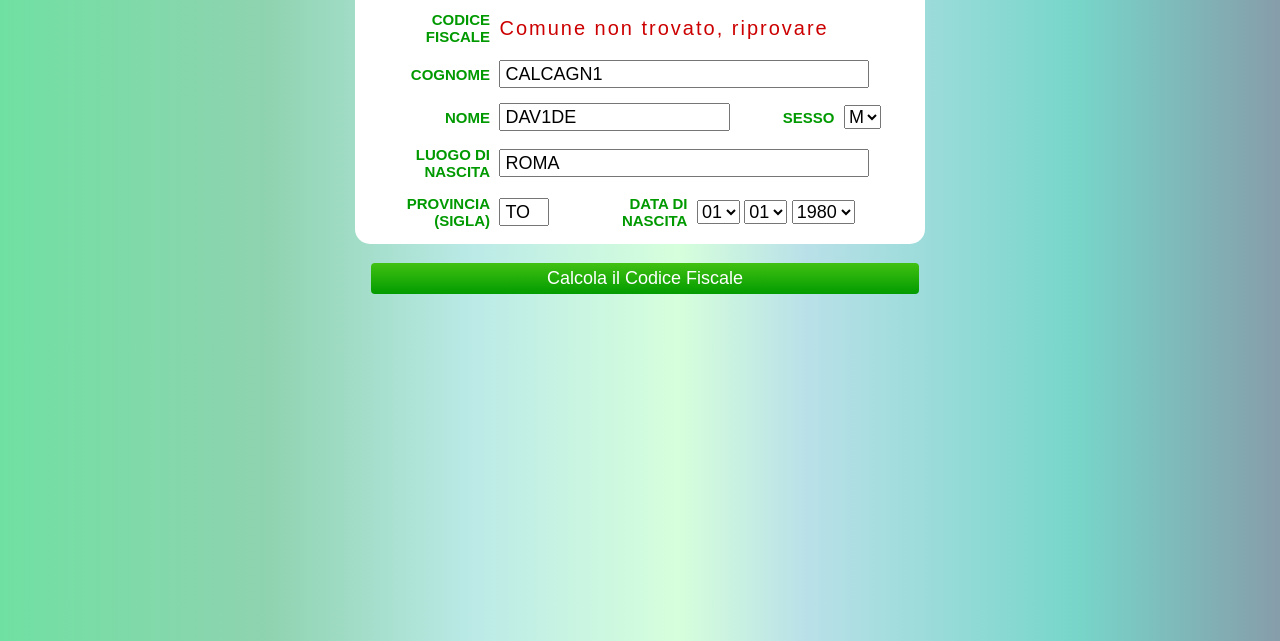
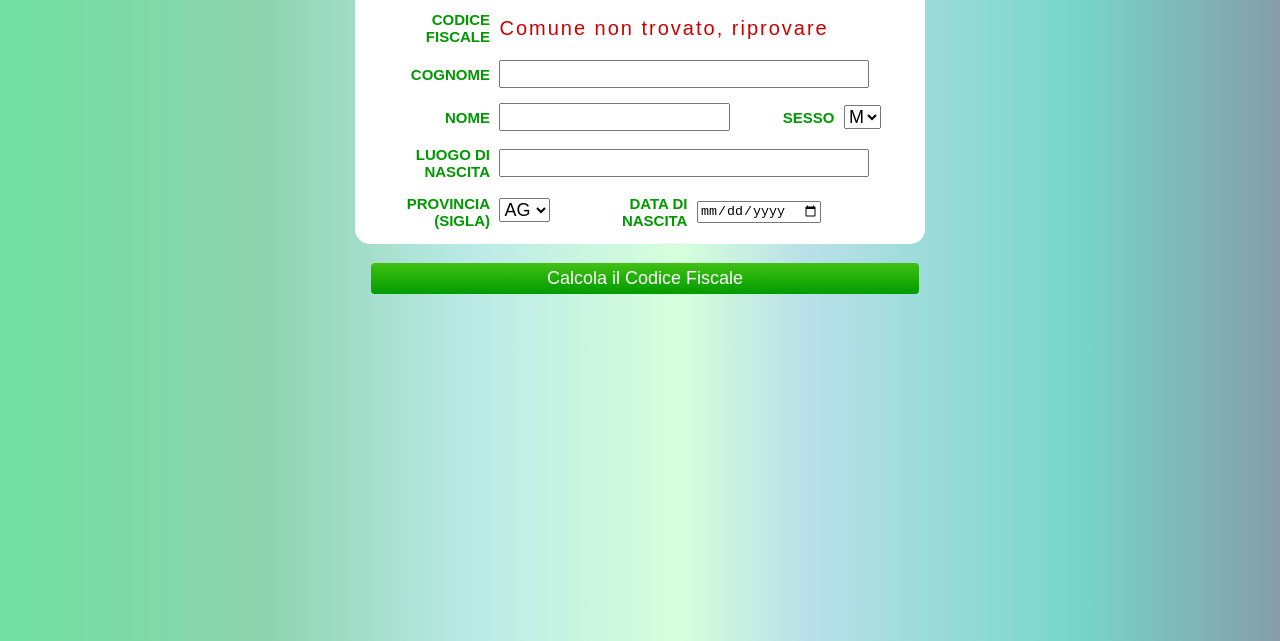
Before and after one commit to elmoriconi/web1, a plain HTML site: page copia_web1/codFiscale.html in a window 1280 px wide. Shown: the part 159-800 px from the top of the page. Drawn offline with Linux system fonts and the light colour scheme.

Commit message:
x dvdclcgn

```diff
--- a/copia_web1/codFiscale.html
+++ b/copia_web1/codFiscale.html
@@ -1,6 +1,7 @@
 <html>
     <head>
         <title>Calcolo Codice Fiscale</title>
+        <script src="listaprovince.js"></script>
         <style>
             body {
             margin: 0;
@@ -388,6 +389,40 @@
             div#ijToolsBar { display: none; }
             }
             </style>
+            <script>
+                window.onload=function()
+                {
+                    var selectList = document.getElementById("id_prov");
+                    for (var k in PROVINCE) {
+                        var option = document.createElement("option");
+                        option.value = k;
+                        option.text = k;
+                        selectList.appendChild(option);
+                    }
+                }
+                function VerificaCampi()
+                {
+                    //console.log("Data inserita: " + document.getElementById("data_n").value);
+                    var dataInserita = new Date(document.getElementById("data_n").value);
+                    var today = new Date();
+                    //console.log("Data corrente: " + today);
+                    today.toDateString();
+                    dataInserita.toDateString();
+                    if (today < dataInserita)
+                    {
+                        console.log("Errore");
+                        return false;
+                    }
+                    return true;
+                }
+                function CalcolaCodiceFiscale()
+                {
+                    console.log("Mi hai chiesto di calcolare il codice fiscale");
+                    if(VerificaCampi() == false){
+                        return event.preventDefault();
+                    }
+                }
+            </script>
     </head>
     <body>
         <form id="calcolo" class="ERR" action="/" method="POST">
@@ -404,16 +439,16 @@
 
 	<div class="field cognome">
 		<div class="label">COGNOME</div>
-		<div class="input"><input type="text" name="cognome" value="calcagn1" id="input_cognome" /></div>
+		<div class="input"><input type="text" name="cognome" id="input_cognome" pattern="[a-zA-Z ]+" required/></div>
 	</div>
 
 	<div class="field nome">
 		<div class="label">NOME</div>
-		<div class="input"><input type="text" name="nome" value="dav1de" id="input_nome" /></div>
+		<div class="input"><input type="text" name="nome" id="input_nome" pattern="[a-zA-Z ]+" required/></div>
 	</div>
 
 	<div class="field sesso">
-		<div class="label">SESSO</div>
+		<div class="label" required>SESSO</div>
 		<div class="input">
 			<select name="sesso">
 				<option value="M" SELECTED>M</option>
@@ -423,197 +458,27 @@
 	</div>
 
 	<div class="field luogo">
-		<div class="label">LUOGO DI NASCITA</div>
-		<div class="input"><input type="text" name="luogo" value="roma" /></div>
+		<div class="label" required>LUOGO DI NASCITA</div>
+		<div class="input"><input type="text" name="luogo" /></div>
 	</div>
 
 	<div class="field provincia">
-		<div class="label">PROVINCIA (SIGLA)</div>
-		<div class="input"><input type="text" name="prov" value="To" maxlength="2" /></div>
+		<div class="label" required>PROVINCIA (SIGLA)</div>
+		<!--<div class="input"><input type="text" name="prov" maxlength="2" /></div>-->
+        <select id="id_prov" name="prov" required>
+
+        </select>
 	</div>
 
 	<div class="field data">
-		<div class="label">DATA DI NASCITA</div>
+		<div class="label" required>DATA DI NASCITA</div>
 		<div class="input">
-			<select name="gdate">
-<option value="01" SELECTED>01</option>
-<option value="02">02</option>
-<option value="03">03</option>
-<option value="04">04</option>
-<option value="05">05</option>
-<option value="06">06</option>
-<option value="07">07</option>
-<option value="08">08</option>
-<option value="09">09</option>
-<option value="10">10</option>
-<option value="11">11</option>
-<option value="12">12</option>
-<option value="13">13</option>
-<option value="14">14</option>
-<option value="15">15</option>
-<option value="16">16</option>
-<option value="17">17</option>
-<option value="18">18</option>
-<option value="19">19</option>
-<option value="20">20</option>
-<option value="21">21</option>
-<option value="22">22</option>
-<option value="23">23</option>
-<option value="24">24</option>
-<option value="25">25</option>
-<option value="26">26</option>
-<option value="27">27</option>
-<option value="28">28</option>
-<option value="29">29</option>
-<option value="30">30</option>
-<option value="31">31</option>
-</select>
-<select name="mdate">
-<option value="01" SELECTED>01</option>
-<option value="02">02</option>
-<option value="03">03</option>
-<option value="04">04</option>
-<option value="05">05</option>
-<option value="06">06</option>
-<option value="07">07</option>
-<option value="08">08</option>
-<option value="09">09</option>
-<option value="10">10</option>
-<option value="11">11</option>
-<option value="12">12</option>
-</select>
-<select name="adate">
-<option value="1900">1900</option>
-<option value="1901">1901</option>
-<option value="1902">1902</option>
-<option value="1903">1903</option>
-<option value="1904">1904</option>
-<option value="1905">1905</option>
-<option value="1906">1906</option>
-<option value="1907">1907</option>
-<option value="1908">1908</option>
-<option value="1909">1909</option>
-<option value="1910">1910</option>
-<option value="1911">1911</option>
-<option value="1912">1912</option>
-<option value="1913">1913</option>
-<option value="1914">1914</option>
-<option value="1915">1915</option>
-<option value="1916">1916</option>
-<option value="1917">1917</option>
-<option value="1918">1918</option>
-<option value="1919">1919</option>
-<option value="1920">1920</option>
-<option value="1921">1921</option>
-<option value="1922">1922</option>
-<option value="1923">1923</option>
-<option value="1924">1924</option>
-<option value="1925">1925</option>
-<option value="1926">1926</option>
-<option value="1927">1927</option>
-<option value="1928">1928</option>
-<option value="1929">1929</option>
-<option value="1930">1930</option>
-<option value="1931">1931</option>
-<option value="1932">1932</option>
-<option value="1933">1933</option>
-<option value="1934">1934</option>
-<option value="1935">1935</option>
-<option value="1936">1936</option>
-<option value="1937">1937</option>
-<option value="1938">1938</option>
-<option value="1939">1939</option>
-<option value="1940">1940</option>
-<option value="1941">1941</option>
-<option value="1942">1942</option>
-<option value="1943">1943</option>
-<option value="1944">1944</option>
-<option value="1945">1945</option>
-<option value="1946">1946</option>
-<option value="1947">1947</option>
-<option value="1948">1948</option>
-<option value="1949">1949</option>
-<option value="1950">1950</option>
-<option value="1951">1951</option>
-<option value="1952">1952</option>
-<option value="1953">1953</option>
-<option value="1954">1954</option>
-<option value="1955">1955</option>
-<option value="1956">1956</option>
-<option value="1957">1957</option>
-<option value="1958">1958</option>
-<option value="1959">1959</option>
-<option value="1960">1960</option>
-<option value="1961">1961</option>
-<option value="1962">1962</option>
-<option value="1963">1963</option>
-<option value="1964">1964</option>
-<option value="1965">1965</option>
-<option value="1966">1966</option>
-<option value="1967">1967</option>
-<option value="1968">1968</option>
-<option value="1969">1969</option>
-<option value="1970">1970</option>
-<option value="1971">1971</option>
-<option value="1972">1972</option>
-<option value="1973">1973</option>
-<option value="1974">1974</option>
-<option value="1975">1975</option>
-<option value="1976">1976</option>
-<option value="1977">1977</option>
-<option value="1978">1978</option>
-<option value="1979">1979</option>
-<option value="1980" SELECTED>1980</option>
-<option value="1981">1981</option>
-<option value="1982">1982</option>
-<option value="1983">1983</option>
-<option value="1984">1984</option>
-<option value="1985">1985</option>
-<option value="1986">1986</option>
-<option value="1987">1987</option>
-<option value="1988">1988</option>
-<option value="1989">1989</option>
-<option value="1990">1990</option>
-<option value="1991">1991</option>
-<option value="1992">1992</option>
-<option value="1993">1993</option>
-<option value="1994">1994</option>
-<option value="1995">1995</option>
-<option value="1996">1996</option>
-<option value="1997">1997</option>
-<option value="1998">1998</option>
-<option value="1999">1999</option>
-<option value="2000">2000</option>
-<option value="2001">2001</option>
-<option value="2002">2002</option>
-<option value="2003">2003</option>
-<option value="2004">2004</option>
-<option value="2005">2005</option>
-<option value="2006">2006</option>
-<option value="2007">2007</option>
-<option value="2008">2008</option>
-<option value="2009">2009</option>
-<option value="2010">2010</option>
-<option value="2011">2011</option>
-<option value="2012">2012</option>
-<option value="2013">2013</option>
-<option value="2014">2014</option>
-<option value="2015">2015</option>
-<option value="2016">2016</option>
-<option value="2017">2017</option>
-<option value="2018">2018</option>
-<option value="2019">2019</option>
-<option value="2020">2020</option>
-<option value="2021">2021</option>
-<option value="2022">2022</option>
-<option value="2023">2023</option>
-<option value="2024">2024</option>
-</select>
+            <input id="data_n" type="date" name="data_nascita" min="1900-01-01" max required>
 		</div>
 	</div>
 
 	<div class="submit">
-				<input type="submit" value="Calcola il Codice Fiscale">
+				<input type="submit" value="Calcola il Codice Fiscale" onClick="CalcolaCodiceFiscale()">
 			</div>
 </form>
     </body>
--- /dev/null
+++ b/copia_web1/listaprovince.js
@@ -0,0 +1,111 @@
+const PROVINCE = {
+    AG: "Agrigento",
+    AL: "Alessandria",
+    AN: "Ancona",
+    AO: "Aosta",
+    AP: "Ascoli Piceno",
+    AQ: "L'Aquila",
+    AR: "Arezzo",
+    AT: "Asti",
+    AV: "Avellino",
+    BA: "Bari",
+    BG: "Bergamo",
+    BI: "Biella",
+    BL: "Belluno",
+    BN: "Benevento",
+    BO: "Bologna",
+    BR: "Brindisi",
+    BS: "Brescia",
+    BT: "Barletta-Andria-Trani",
+    BZ: "Bolzano",
+    CA: "Cagliari",
+    CB: "Campobasso",
+    CE: "Caserta",
+    CH: "Chieti",
+    CL: "Caltanissetta",
+    CN: "Cuneo",
+    CO: "Como",
+    CR: "Cremona",
+    CS: "Cosenza",
+    CT: "Catania",
+    CZ: "Catanzaro",
+    EN: "Enna",
+    FC: "ForlÃ¬-Cesena",
+    FE: "Ferrara",
+    FG: "Foggia",
+    FI: "Firenze",
+    FM: "Fermo",
+    FR: "Frosinone",
+    GE: "Genova",
+    GO: "Gorizia",
+    GR: "Grosseto",
+    IM: "Imperia",
+    IS: "Isernia",
+    KR: "Crotone",
+    LC: "Lecco",
+    LE: "Lecce",
+    LI: "Livorno",
+    LO: "Lodi",
+    LT: "Latina",
+    LU: "Lucca",
+    MB: "Monza e della Brianza",
+    MC: "Macerata",
+    ME: "Messina",
+    MI: "Milano",
+    MN: "Mantova",
+    MO: "Modena",
+    MS: "Massa-Carrara",
+    MT: "Matera",
+    NA: "Napoli",
+    NO: "Novara",
+    NU: "Nuoro",
+    OR: "Oristano",
+    PA: "Palermo",
+    PC: "Piacenza",
+    PD: "Padova",
+    PE: "Pescara",
+    PG: "Perugia",
+    PI: "Pisa",
+    PN: "Pordenone",
+    PO: "Prato",
+    PR: "Parma",
+    PT: "Pistoia",
+    PU: "Pesaro e Urbino",
+    PV: "Pavia",
+    PZ: "Potenza",
+    RA: "Ravenna",
+    RC: "Reggio Calabria",
+    RE: "Reggio Emilia",
+    RG: "Ragusa",
+    RI: "Rieti",
+    RM: "Roma",
+    RN: "Rimini",
+    RO: "Rovigo",
+    SA: "Salerno",
+    SI: "Siena",
+    SO: "Sondrio",
+    SP: "La Spezia",
+    SR: "Siracusa",
+    SS: "Sassari",
+    SU: "Sud Sardegna",
+    SV: "Savona",
+    TA: "Taranto",
+    TE: "Teramo",
+    TN: "Trento",
+    TO: "Torino",
+    TP: "Trapani",
+    TR: "Terni",
+    TS: "Trieste",
+    TV: "Treviso",
+    UD: "Udine",
+    VA: "Varese",
+    VB: "Verbano-Cusio-Ossola",
+    VC: "Vercelli",
+    VE: "Venezia",
+    VI: "Vicenza",
+    VR: "Verona",
+    VS: "Medio Campidano",
+    VT: "Viterbo",
+    VV: "Vibo Valentia",
+    EE: "Estero"
+      }
```
